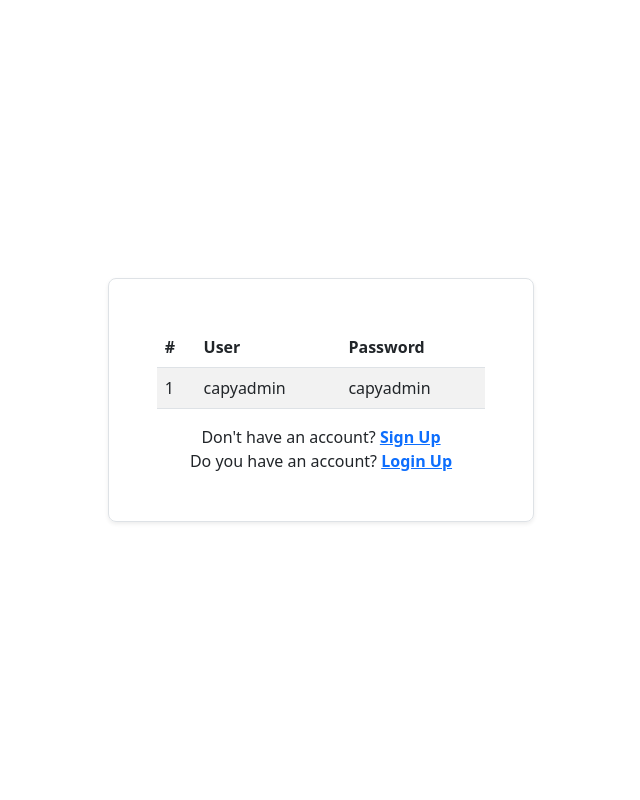
After one commit to EllianAbe/capyture.ai, a Flask app: page /forgot-password in a window 1280 px wide. The commit adds this page. Shown: the whole page, without its empty margins (319-959 px from the left). Run offline with Flask 3, Linux system fonts and the light colour scheme.

Commit message:
signup/login improvements

```diff
--- a/Object Classifier/app.py
+++ b/Object Classifier/app.py
@@ -19,6 +19,10 @@ capy_model = CapyModel()
 @app.route('/')
 def main():
     return render_template('login.html')
+
+@app.route('/forgot-password')
+def forgot_password():
+    return render_template('forgot-password.html')
 
 @app.route('/index')
 def index():
--- a/Object Classifier/login.py
+++ b/Object Classifier/login.py
@@ -1,4 +1,4 @@
-from flask import Blueprint, request, render_template
+from flask import Blueprint, request, render_template, jsonify
 
 login_bp = Blueprint('login_bp', __name__)
 
@@ -11,14 +11,24 @@ def login():
         password = request.form.get('password')
         if username in users and users[username] == password:
             return render_template('index.html')
-    return render_template('login.html'), 401
+        else:
+            return render_template('login.html'), 401
+    return render_template('login.html')
 
 @login_bp.route('/signup', methods=['GET','POST'])
 def add_user():
     if request.method == 'POST':
         username = request.form.get('username')
         password = request.form.get('password')
-        users[username] = password
 
-        return render_template('login.html')
+        if not username == '' and not password == '':
+            users[username] = password
+            return "Success", 200
+        else:
+            return "Failed", 400
+
     return render_template('signup.html')
+
+@login_bp.route('/users', methods=['GET'])
+def get_users():
+    return jsonify(users)
--- /dev/null
+++ b/Object Classifier/static/forgot-password.js
@@ -0,0 +1,39 @@
+var tr = document.createElement('tr');
+
+
+async function fetchUsers() {
+    const response = await fetch("/users")
+        .then(response => response.json())
+        .then(users => view_users(users));
+}
+
+function view_users(users) {
+    console.log(users)
+    tbody = document.getElementById('user-rows');
+
+    let order = 1;
+    for (const user in users) {
+        const valor = users[user];
+
+        const tr = document.createElement('tr');
+
+        const tdOrder = document.createElement('td');
+        tdOrder.textContent = order;
+
+        const tdUser = document.createElement('td');
+        tdUser.textContent = user;
+
+        const tdPassword = document.createElement('td');
+        tdPassword.textContent = valor;
+
+        tr.appendChild(tdOrder);
+        tr.appendChild(tdUser);
+        tr.appendChild(tdPassword);
+
+        tbody.appendChild(tr);
+
+        order++;
+    }
+}
+
+fetchUsers();
--- /dev/null
+++ b/Object Classifier/templates/forgot-password.html
@@ -0,0 +1,43 @@
+<!DOCTYPE html>
+<html lang="en">
+
+<head>
+    <meta charset="UTF-8">
+    <meta http-equiv="X-UA-Compatible" content="IE=edge">
+    <meta name="viewport" content="width=device-width, initial-scale=1.0">
+    <link href="https://cdn.jsdelivr.net/npm/bootstrap@5.2.0/dist/css/bootstrap.min.css" rel="stylesheet"
+        integrity="sha384-gH2yIJqKdNHPEq0n4Mqa/HGKIhSkIHeL5AyhkYV8i59U5AR6csBvApHHNl/vI1Bx" crossorigin="anonymous">
+    <title>Forgot Password</title>
+</head>
+
+<body>
+    <div class="vh-100 d-flex justify-content-center align-items-center">
+        <div class="col-md-4 p-5 shadow-sm border rounded-3">
+
+            <table class="table table-striped">
+                <thead>
+                    <tr>
+                        <th scope="col">#</th>
+                        <th scope="col">User</th>
+                        <th scope="col">Password</th>
+                    </tr>
+                </thead>
+                <tbody id='user-rows'>
+
+                </tbody>
+            </table>
+
+            <div class="mt-3">
+                <p class="mb-0  text-center">Don't have an account? <a href="/signup" class="text-primary fw-bold">Sign
+                        Up</a></p>
+            </div>
+            <p class="mb-0  text-center">Do you have an account?
+                <a href="/" class="text-primary fw-bold">Login
+                    Up</a>
+            </p>
+        </div>
+    </div>
+    <script src="{{ url_for('static', filename='forgot-password.js') }}"></script>
+</body>
+
+</html>
--- a/Object Classifier/templates/login.html
+++ b/Object Classifier/templates/login.html
@@ -19,14 +19,14 @@
             <h2 class="text-center mb-4 text-primary">Login Form</h2>
             <form id="login-form">
                 <div class="mb-3">
-                    <label for="exampleInputEmail1" class="form-label">Email address</label>
-                    <input type="text" class="form-control border border-primary" id="email">
+                    <label for="exampleInputEmail1" class="form-label">Username</label>
+                    <input type="text" class="form-control border border-primary" id="user">
                 </div>
                 <div class="mb-3">
                     <label for="exampleInputPassword1" class="form-label">Password</label>
                     <input type="password" class="form-control border border-primary" id="password">
                 </div>
-                <p class="small"><a class="text-primary" href="forget-password.html">Forgot password?</a></p>
+                <p class="small"><a class="text-primary" href="forgot-password">Forgot password?</a></p>
                 <div class="d-grid">
                     <button class="btn btn-primary" type="submit">Login</button>
                 </div>
```
Also changed, not shown: Object Classifier/static/login.js (+36 -1 lines), Object Classifier/static/signup.js (+17 -1 lines), Object Classifier/templates/signup.html (+4 -3 lines).
